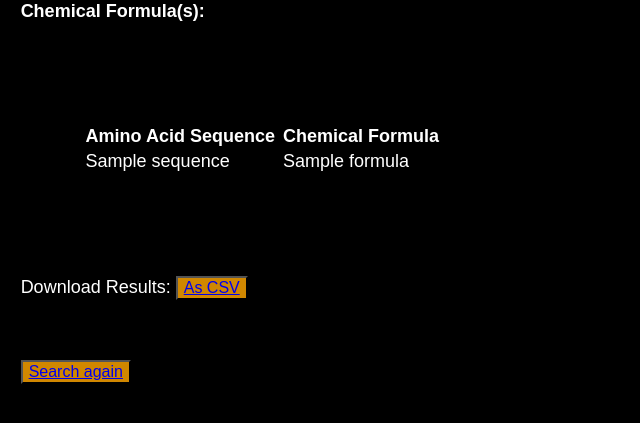
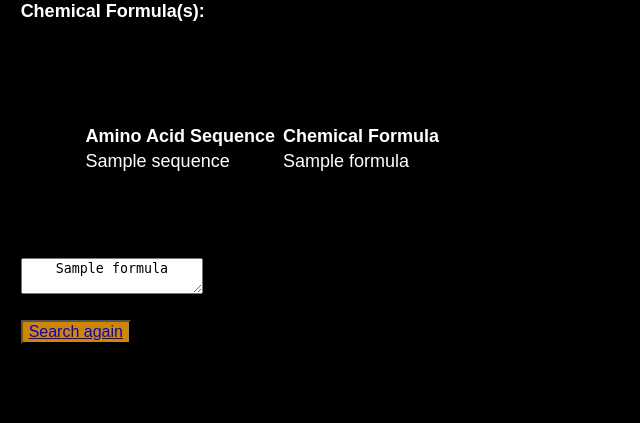
Before and after one commit to christineiym/simple-proteomics-tools, a Flask app: template templates/results_amino_acids_to_chemical_formula.html in a window 1280 px wide. Shown: the part 339-762 px from the top of the page, without its empty margins (0-640 px from the left). Run offline with Flask 2, Linux system fonts and the light colour scheme; the template is opened without the code that fills it: most values are stand-ins (such as "Sample title", 1, 10 or a date in 2020).

Commit message:
removing csv downloads

```diff
--- a/main.py
+++ b/main.py
@@ -62,9 +62,10 @@ def results_amino_acids_to_chemical_formula(sequence_query):
     #             print("Error: %s : %s" % (file_path, e.strerror))
     #     i += 1
 
-    csv_path: str = utils_amino_acids_to_chemical_formula.generate_result_csv(list_sequences)
+    # csv_path: str = utils_amino_acids_to_chemical_formula.generate_result_csv(list_sequences)
 
-    return render_template('results_amino_acids_to_chemical_formula.html', result=result, csv_path=csv_path)
+    # return render_template('results_amino_acids_to_chemical_formula.html', result=result, csv_path=csv_path)
+    return render_template('results_amino_acids_to_chemical_formula.html', result=result)
 
 @app.route('/about')
 def about():
--- a/templates/results_amino_acids_to_chemical_formula.html
+++ b/templates/results_amino_acids_to_chemical_formula.html
@@ -21,9 +21,14 @@
     {% endfor %}
   </table>
   <br>
-  <p>
+  <textarea readonly aria-readonly="true">
+    {% for sequence, formula in result.items() %}
+    {{formula}}
+    {% endfor %}
+  </textarea>
+  <!-- <p>
     Download Results: <button><a href="{{ url_for('static', filename=(csv_path)) }}" target="new">As CSV</a></button>
-  </p>
+  </p> -->
   <br>
   <br>
   <button>
```
